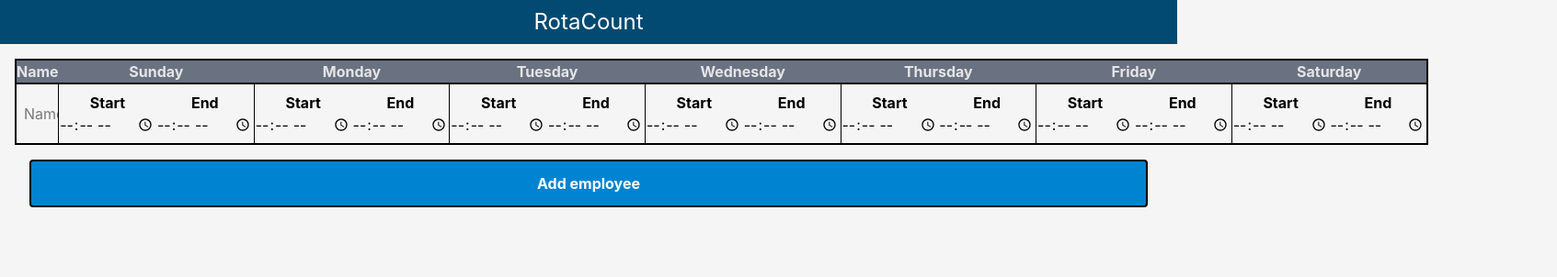
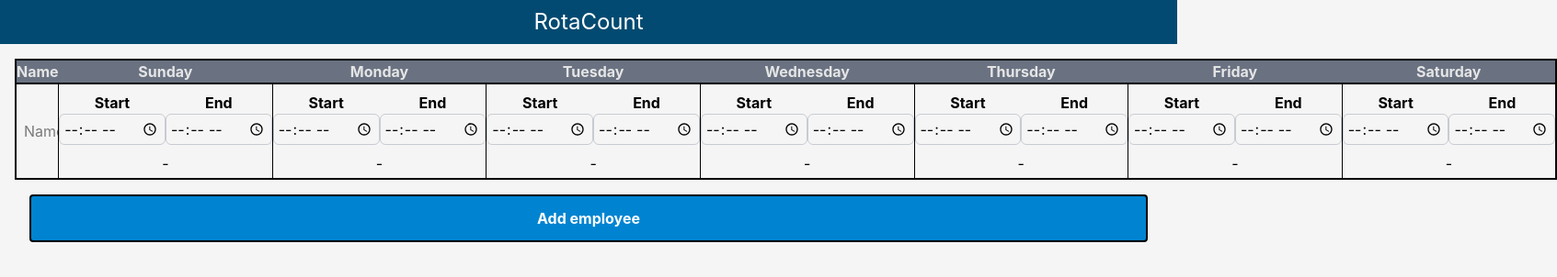
Before and after one commit to pavkodev/RotaCount, a React (Vite) app: page / in a window 1280 px wide. Shown: the top 302 px of the page at 92% size, 1693 px wide, since content can reach past the window. Built offline with nearby package versions, Linux system fonts and the light colour scheme.

Commit message:
added startTime and endTime states for table cells

```diff
--- a/src/components/TableHoursCell.tsx
+++ b/src/components/TableHoursCell.tsx
@@ -1,20 +1,39 @@
+import { useState } from "react";
+
 const TableHoursCell = () => {
+  const [startTime, setStartTime] = useState("");
+  const [endTime, setEndTime] = useState("");
   return (
     <td className="border border-y-2">
       <table className="my-2 justify-self-stretch">
-        <tr id="time-start">
+        <tbody>
+          <tr>
             <th scope="col">Start</th>
             <th scope="col">End</th>
           </tr>
           <tr>
             <td className="text-center">
-            <input type="time" className="" id="time-start-hours" />
+              <input
+                type="time"
+                className="rounded-md border border-gray-400/50 p-1"
+                id="time-start-hours"
+                onChange={(e) => {
+                  setStartTime(e.target.value);
+                }}
+              />
             </td>
             <td className="text-center">
-            <input type="time" className="" id="time-start-hours" />
+              <input
+                type="time"
+                className="rounded-md border border-gray-400/50 p-1"
+                id="time-end-hours"
+                onChange={(e) => setEndTime(e.target.value)}
+              />
             </td>
           </tr>
+        </tbody>
       </table>
+      <p className="pb-1 text-center">{startTime + " - " + endTime}</p>
     </td>
   );
 };
```
Lines whose indentation alone changed are shown as unchanged.
